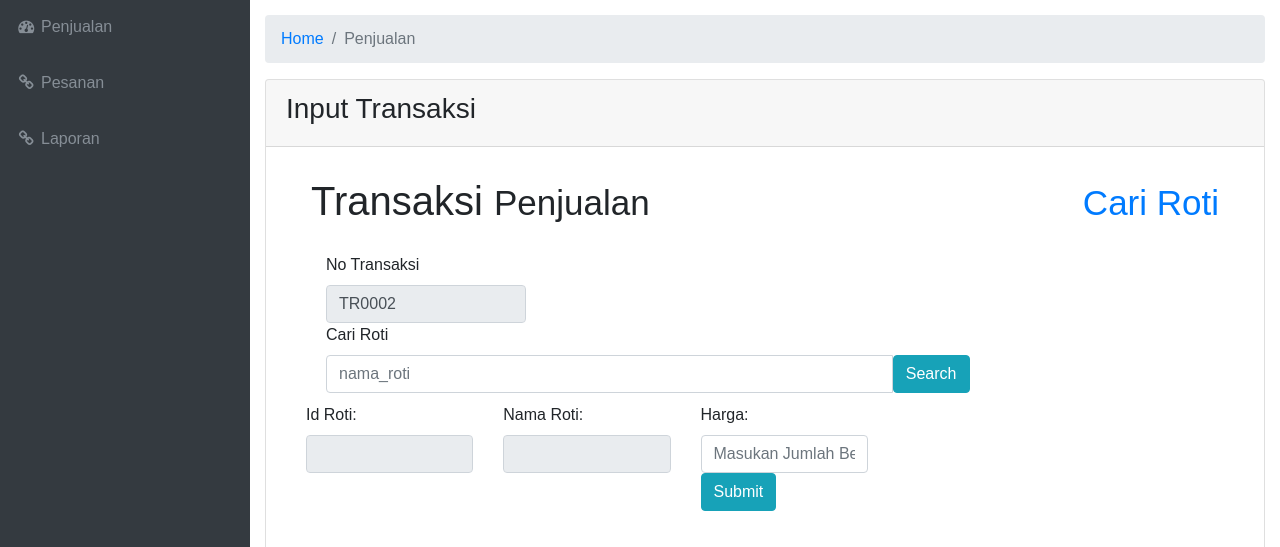
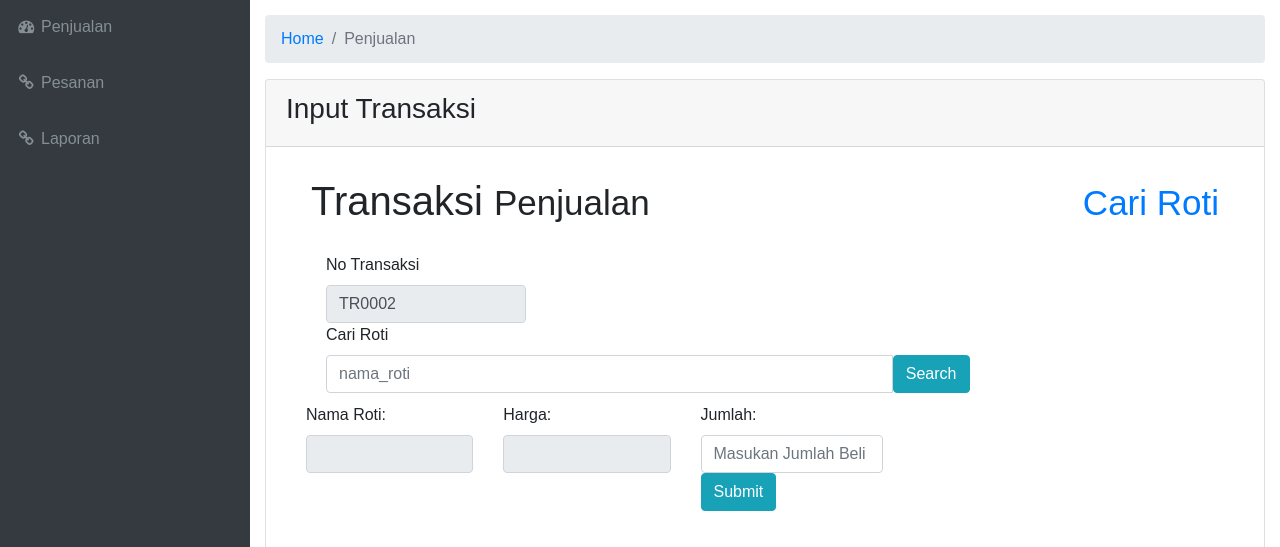
Before and after one commit to TIF-GEMSTONE/RotiSIP, a CodeIgniter app: page /RotiSip/index.php/penjualan/index in a window 1280 px wide. Shown: the part 57-604 px from the top of the page. Run offline with CodeIgniter, Linux system fonts and the light colour scheme; data comes from the database, SQL or seed files in the repository; tables that the repository leaves empty hold one stand-in row (values such as "Sample post"); some libraries are stand-ins or nearby versions.

Commit message:
masih error

```diff
--- a/application/controllers/Penjualan.php
+++ b/application/controllers/Penjualan.php
@@ -14,8 +14,9 @@ class Penjualan extends CI_Controller{
 	        'title'=>'Penjualan'
 	    );
 	    $kode['kode'] = $this->Penjualan_model->get_notrans();
+	    $tabel_detail_sip['tabel_detail_sip'] = $this->Penjualan_model->get_penjualan();
 		$this->load->view('element/header', $title);
-		$this->load->view('v_penjualan',$data+$kode);
+		$this->load->view('v_penjualan',$data+$kode+$tabel_detail_sip);
 
 		// $this->load->view('element/footer');
 		 // variable $kodeunik merujuk ke file model_user.php pada function buat_kode. paham kan ya? harus paham dong
@@ -29,7 +30,8 @@ class Penjualan extends CI_Controller{
             foreach ($result as $row)
                 $arr_result[] = array(
                 	'label'=> $row->nama_roti,
-                	'id_roti' => $row->id_roti
+                	'id_roti' => $row->id_roti,
+                	'harga' => $row->harga
                 );
                 echo json_encode($arr_result);
             }
@@ -132,6 +134,26 @@ class Penjualan extends CI_Controller{
 		//$this->session->unset_userdata('nofak');
 	}
 
+	function inputdetail(){
+		$no_transaksi = $this->input->post('no_transaksi');
+		$id_roti = $this->input->post('id_roti');
+		$harga = $this->input->post('harga');
+		$jumlah = $this->input->post('jumlah');
+		$total = $harga*$jumlah;
+
+		$data = array(
+			'no_transaksi' => $no_transaksi,
+			'id_roti' => $id_roti,
+			'harga' => $harga,
+			'jumlah' => $jumlah,
+			'total' => $total
+			);
+
+		$this->Penjualan_model->input_pesan($data,'tabel_detail_sip');
+
+	}
+
+
 
 }
 ?>
--- a/application/models/Penjualan_model.php
+++ b/application/models/Penjualan_model.php
@@ -60,7 +60,14 @@ class Penjualan_model extends CI_Model {
 		  $kodejadi = "TR".$kodemax;
 		  return $kodejadi;
 	}
+
+	function input_pesan($data,$table){
+		$this->db->insert($table,$data);
+
+	}
+
+	function get_penjualan(){
+		return $this->db->get('tabel_detail_sip')->result();
+	}
 }
-
-
 ?>
--- a/application/views/InputBarang.php
+++ b/application/views/InputBarang.php
@@ -6,7 +6,7 @@
           <div>
       <!-- Example DataTables Card-->
       <div class="jumbotron col-md-4" >
-       <?=form_open_multipart('login/proses_input')?>
+       <?=form_open_multipart('Dashboard/proses_input')?>
         <div class="form-group">
           <label for="nama">Nama :</label>
           <input type="text" name="nama_roti" class="form-control" placeholder="Masukan Nama Roti" id="nama_roti" required>
--- a/application/views/v_penjualan.php
+++ b/application/views/v_penjualan.php
@@ -53,33 +53,39 @@
                     $(this).val(ui.item.label);
                     $('[name="id_roti"]').val(ui.item.id_roti);
                     $('[name="nama_roti"]').val(ui.item.label);
+                    $('[name="harga"]').val(ui.item.harga);
 
                 }
             });
             });
         </script>
         </div>
+        <form id="form_input_detail" action="<?php echo site_url('Penjualan/inputdetail');?>" method="POST">
+            <div class="form-group row">
 
-        <div class="form-group row">
-            <div class="col-sm-3" >
-                <label  for="nama">Id Roti:</label>
-                <input class="form-control" type="text" name="id_roti" readonly>
-              </div>
+                    <input class="form-control" type="hidden" name="id_roti" readonly>
 
-              <div class="col-sm-3" >
-                <label  for="nama">Nama Roti:</label>
-                <input class="form-control" type="text" name="nama_roti" readonly >
-              </div>
+                  <div class="col-sm-3" >
+                    <label  for="nama">Nama Roti:</label>
+                    <input class="form-control" type="text" name="nama_roti" readonly >
+                    <input type="hidden" class="form-control" name="no_transaksi" id="no_transaksi" value="<?php echo $kode;?>" readonly>
+                  </div>
 
-              <div class="col-lg-3">
-              <label for="nomor">Harga: </label>
-                <input class="form-control" placeholder="Masukan Jumlah Beli" type="text" name="no_telp">
-                <span class="input-group-btn">
-                        <button class="btn btn-info" type="submit">Submit</button>
-                    </span>
+                  <div class="col-sm-3" >
+                    <label  for="nama">Harga:</label>
+                    <input class="form-control" type="text" name="harga" readonly >
+
+                  </div>
+
+                  <div class="col-lg-6">
+                  <label for="nomor">Jumlah: </label>
+                  <input class="form-control" placeholder="Masukan Jumlah Beli" type="text" name="jumlah" style="width: 50%"><button class="btn btn-info" type="submit">Submit</button>
+
+                  </div>
+
+
                 </div>
-            </div>
-
+        </form>
         <!-- tampilan tabel roti yang dibeli -->
 
             <table class="table table-bordered table-condensed" style="font-size:11px;margin-top:10px;">
@@ -95,18 +101,18 @@
                 </thead>
                 <tbody>
                     <?php $i = 1; ?>
-                    <?php foreach ($this->cart->contents() as $items): ?>
-                    <?php echo form_hidden($i.'[rowid]', $items['rowid']); ?>
+                    <?php foreach ($tabel_detail_sip as $items){ ?>
+
                     <tr>
-                         <td><?=$items['id_roti'];?></td>
-                         <td><?=$items['nama_roti'];?></td>
-                         <td style="text-align:right;"><?php echo number_format($items['amount']);?></td>
-                         <td style="text-align:center;"><?php echo number_format($items['qty']);?></td>
-                         <td style="text-align:right;"><?php echo number_format($items['subtotal']);?></td>
-                         <td style="text-align:center;"><a href="<?php echo base_url().'Penjualan/remove/'.$items['rowid'];?>" class="btn btn-warning btn-xs"><span class="fa fa-close"></span> Batal</a></td>
+                         <td><?php echo $items->id_roti;?></td>
+                         <td><?php  echo $items->nama_roti;?></td>
+                         <td style="text-align:right;"><?php echo number_format($items->harga);?></td>
+                         <td style="text-align:center;"><?php echo number_format($items->jumlah);?></td>
+                         <td style="text-align:right;"><?php echo number_format($items->total);?></td>
+                         <td style="text-align:center;"><a href="<?php echo base_url().'Penjualan/remove/'.$items->rowid;?>" class="btn btn-warning btn-xs"><span class="fa fa-close"></span> Batal</a></td>
                     </tr>
                     <?php $i++; ?>
-                    <?php endforeach; ?>
+                    <?php } ?>
                 </tbody>
             </table>
 
```
Also changed, not shown: assets/images/7.png (added).
